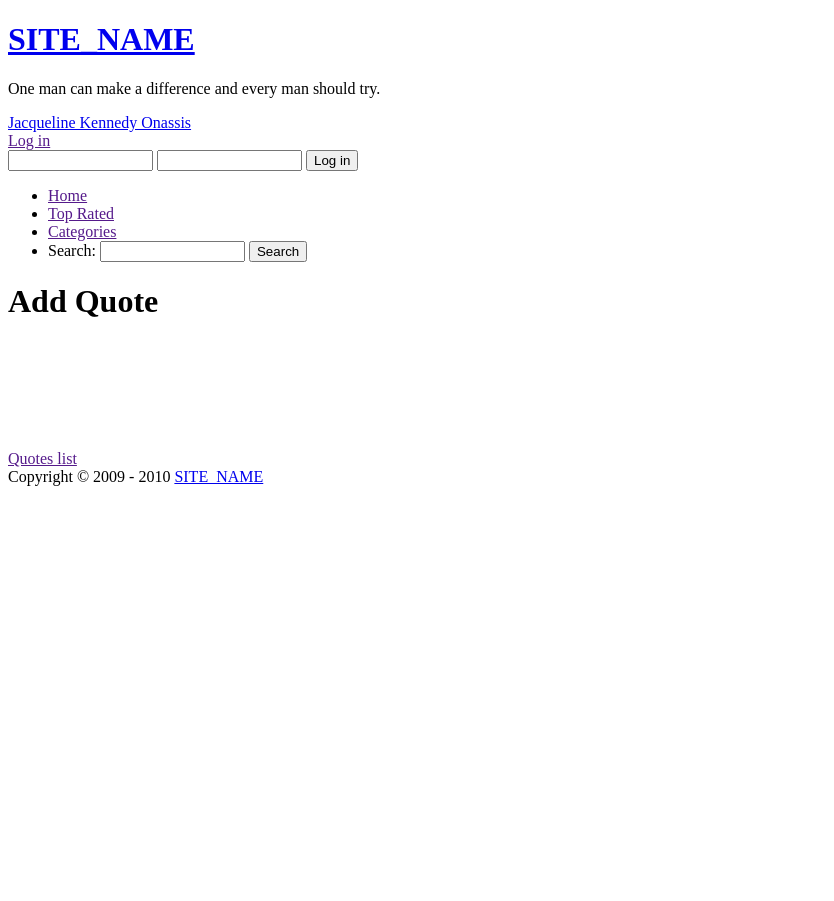
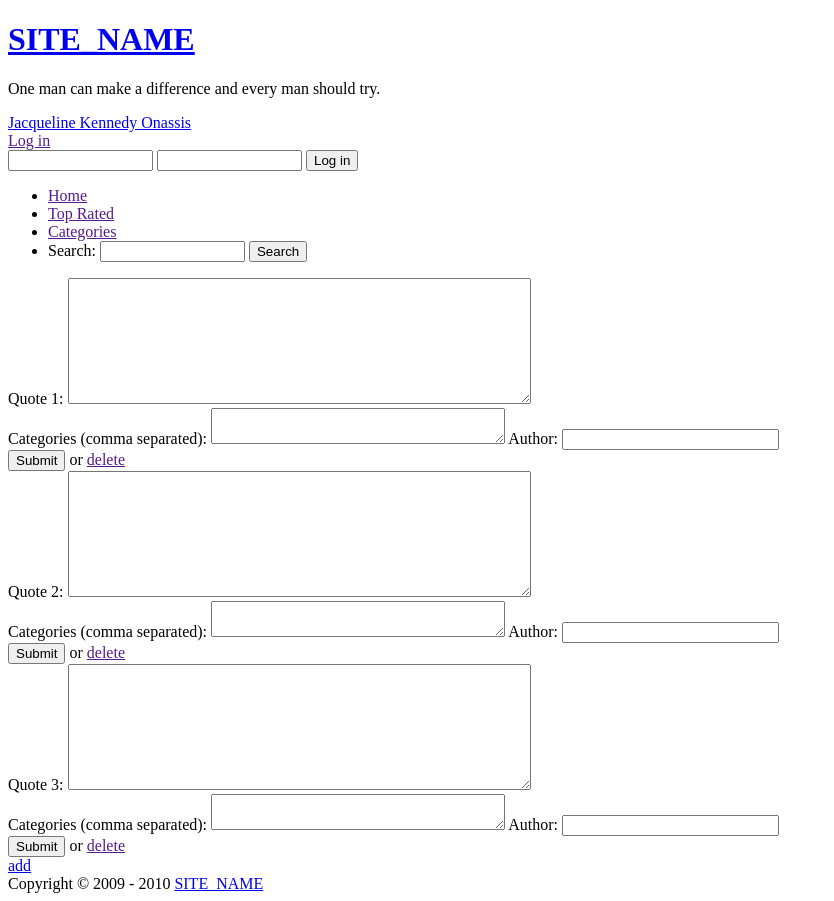
Before and after one commit to mariusc23/quoteden.net, a PHP site: template application/views/quotes/add.php in a window 1280 px wide. Shown: the whole page, without its empty margins (0-834 px from the left). Before the commit the page ends 486 px from the top, so only its background shows below. Run offline with PHP 8.4, Linux system fonts and the light colour scheme; the template is opened without the code that fills it, so the values that code supplies are empty; some libraries are stand-ins or nearby versions.

Commit message:
Add form themed

```diff
--- a/application/views/base/template.php
+++ b/application/views/base/template.php
@@ -48,7 +48,7 @@ if (!$user) {
 </div>
 
 <ul id="navigation" role="navigation">
-    <li<?php if ($model == 'quote' && $action == 'index'): ?> class="active"<?php endif; ?>>
+    <li<?php if ($model == 'quote' && ($action == 'index' || $action == 'add')): ?> class="active"<?php endif; ?>>
         <a href="<?php print Url::site('') ?>" title="home page">Home</a>
     </li>
     <li<?php if ($model == 'quote' && $action == 'top'): ?> class="active"<?php endif; ?>>
--- a/application/views/quotes/add.php
+++ b/application/views/quotes/add.php
@@ -1,12 +1,8 @@
-<h1>Add Quote</h1>
 <?php
-$submit = 'quote/add';
-$attr = array('class'=>'quote_form');
-$hidden = array();
-
 if (isset($data)) {
-    $text = $data['quote_text'];
-    $author = $data['quote_author'];
+    $text = $data['text'];
+    $author = $data['author'];
+    $categories = $data['categories'];
     if ($error) {
         print 'Error occured.';
         print '<br/>';
@@ -14,25 +10,78 @@ if (isset($data)) {
 } else {
     $text = '';
     $author = '';
+    $categories = '';
 }
-print form::open($submit, $attr, $hidden);
 
-print form::label('quote_text', 'Text:');
-print '<br/>';
-print form::textarea('quote_text', $text);
+?>
+<div id="add-forms">
+<form method="post" accept-charset="UTF-8" action="<?php print Url::site('quote/add') ?>">
+    <div class="text">
+        <label><span>Quote 1:</span>
+            <textarea name="text[]" rows="8" cols="55"></textarea>
+        </label>
+    </div>
 
-print '<br/>';
-print '<br/>';
+    <div class="meta">
+        <label><span>Categories (comma separated):</span>
+            <textarea type="text" value="<?php print $categories ?>" rows="2" cols="34" name="categories[]" ></textarea>
+        </label>
 
-print form::label('quote_author', 'Author:');
-print '<br/>';
-print form::input('quote_author', $author);
+        <label class="author"><span>Author:</span>
+            <input type="text" value="<?php print $categories ?>" size="24" name="author[]" />
+        </label>
+        <div class="submit">
+            <input type="submit" value="Submit" /> or
+            <a href="<?php print Url::site('quote/delete') ?>">delete</a>
+        </div>
+    </div>
+</form>
 
-print '<br/>';
-print '<br/>';
+<form method="post" accept-charset="UTF-8" action="<?php print Url::site('quote/add') ?>">
+    <div class="text">
+        <label><span>Quote 2:</span>
+            <textarea name="text[]" rows="8" cols="55"></textarea>
+        </label>
+    </div>
 
-print form::submit('submit', 'Add quote');
+    <div class="meta">
+        <label><span>Categories (comma separated):</span>
+            <textarea type="text" value="<?php print $categories ?>" rows="2" cols="34" name="categories[]" ></textarea>
+        </label>
 
-print form::close();
+        <label class="author"><span>Author:</span>
+            <input type="text" value="<?php print $categories ?>" size="24" name="author[]" />
+        </label>
+        <div class="submit">
+            <input type="submit" value="Submit" /> or
+            <a href="<?php print Url::site('quote/delete') ?>">delete</a>
+        </div>
+    </div>
+</form>
 
-echo '<a href="' . Url::site('quote/index') . '">Quotes list</a>';
+<form method="post" accept-charset="UTF-8" action="<?php print Url::site('quote/add') ?>">
+    <div class="text">
+        <label><span>Quote 3:</span>
+            <textarea name="text[]" rows="8" cols="55"></textarea>
+        </label>
+    </div>
+
+    <div class="meta">
+        <label><span>Categories (comma separated):</span>
+            <textarea type="text" value="<?php print $categories ?>" rows="2" cols="34" name="categories[]" ></textarea>
+        </label>
+
+        <label class="author"><span>Author:</span>
+            <input type="text" value="<?php print $categories ?>" size="24" name="author[]" />
+        </label>
+        <div class="submit">
+            <input type="submit" value="Submit" /> or
+            <a href="<?php print Url::site('quote/delete') ?>">delete</a>
+        </div>
+    </div>
+</form>
+
+</div>
+
+<a id="quote-add-more" href="#">add</a>
+<br class="clear"/>
```
Also changed, not shown: application/classes/controller/quote.php (+11 -8 lines), public_html/css/main.css (+70 -1 lines), public_html/js/main.js (+9 -1 lines).
